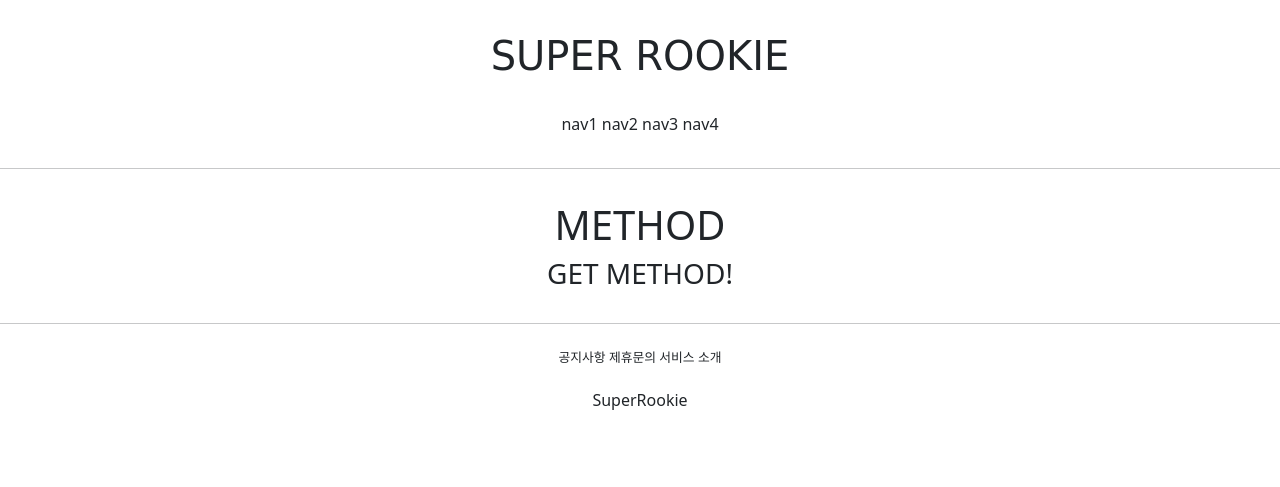
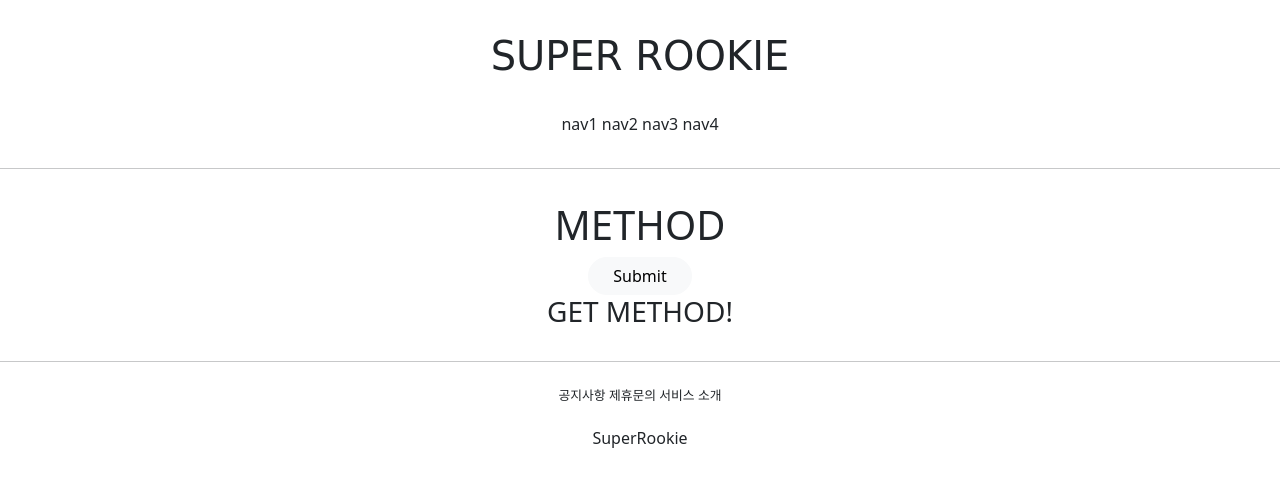
Before and after one commit to PR-Juyoung/GJAI_web_stu, a Django app: page /accounts/hello_world/ in a window 1280 px wide. Shown: the top 487 px of the page. Run offline with Django 3.2, Linux system fonts and the light colour scheme; parts of the project's set-up code (start-up, migrations or seed data) failed here and were passed over; some web fonts are replaced.

Commit message:
210708 hello world commit 2st _2

```diff
--- a/accountapp/templates/accountapp/hello_world.html
+++ b/accountapp/templates/accountapp/hello_world.html
@@ -5,6 +5,12 @@
     <div style="margin: 2rem; text-align: center">
         <h1>METHOD</h1>
 
+        <form action="/accounts/hello_world/" method="post">
+            {% csrf_token %}
+            <input class="btn btn-light rounded-pill px-4" type="submit">
+
+
+        </form>
 
         <h3>{{ text }}</h3>
     </div>
```
